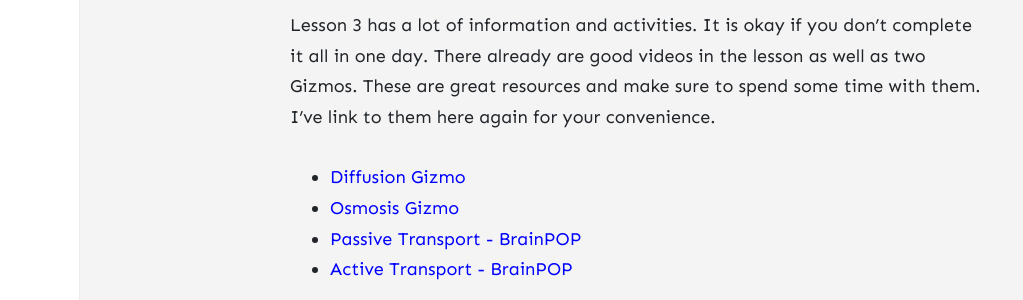
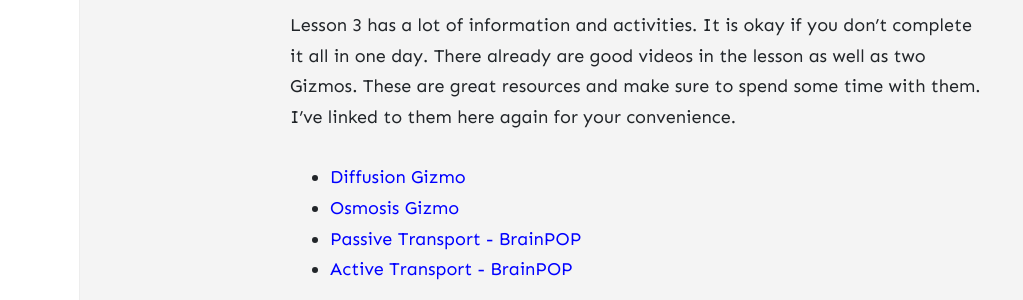
Before and after one commit to minnesota-connections-academy/biology-announcements, a Jekyll site: the page built from _posts/2020-11-17-cell-transport.md, in a window 1280 px wide and 900 px high, scrolled down 1249 px. Shown: the part 246-546 px from the top of the window, without its empty margins (0-1023 px from the left). Built offline with Jekyll 4.4.1, drawn with Linux system fonts in a browser that asks for light colours; nearby versions of some CDN libraries; comment, search, counter and statistics services are not loaded.

Commit message:
11/17/20

```diff
--- a/_posts/2020-11-17-cell-transport.md
+++ b/_posts/2020-11-17-cell-transport.md
@@ -18,7 +18,7 @@
 >
 > Do cells transport all types of molecules the same way? (Hint - no, they don't.) Why are there different modes of transportation?
 
-Lesson 3 has a lot of information and activities. It is okay if you don't complete it all in one day. There already are good videos in the lesson as well as two Gizmos. These are great resources and make sure to spend some time with them. I've link to them here again for your convenience.
+Lesson 3 has a lot of information and activities. It is okay if you don't complete it all in one day. There already are good videos in the lesson as well as two Gizmos. These are great resources and make sure to spend some time with them. I've linked to them here again for your convenience.
 
 * [Diffusion Gizmo](http://www.connexus.com/external/gizmos/default.aspx?idMedia=70933){:target="_blank"}
 * [Osmosis Gizmo](http://www.connexus.com/external/gizmos/default.aspx?idMedia=70940){:target="_blank"}
```
Also changed, not shown: other parts of _posts/2020-11-17-cell-transport.md (+2 -0 lines), _posts/2020-10-30-biodiversity-portfolio.md (+2 -2 lines).
